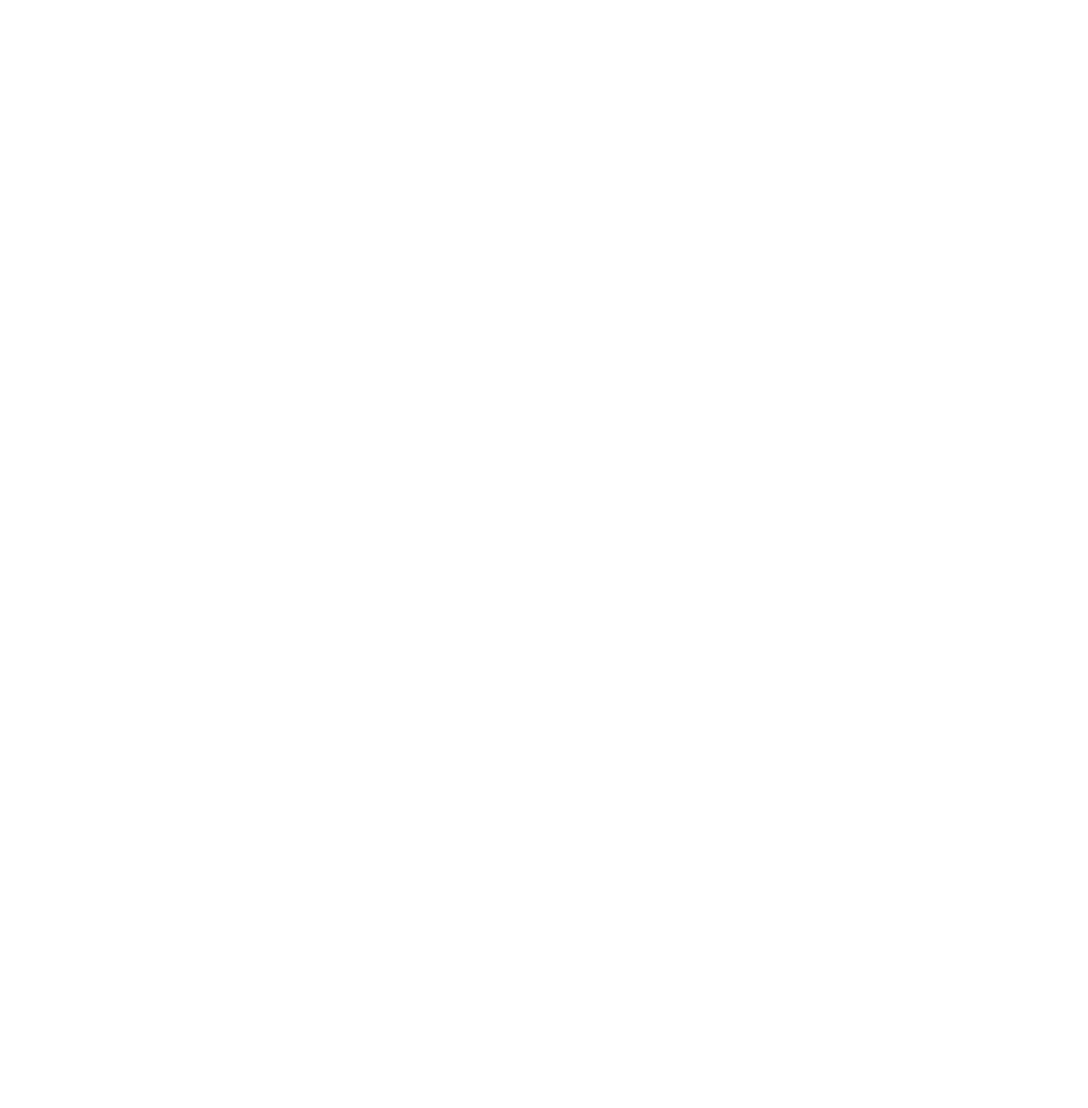
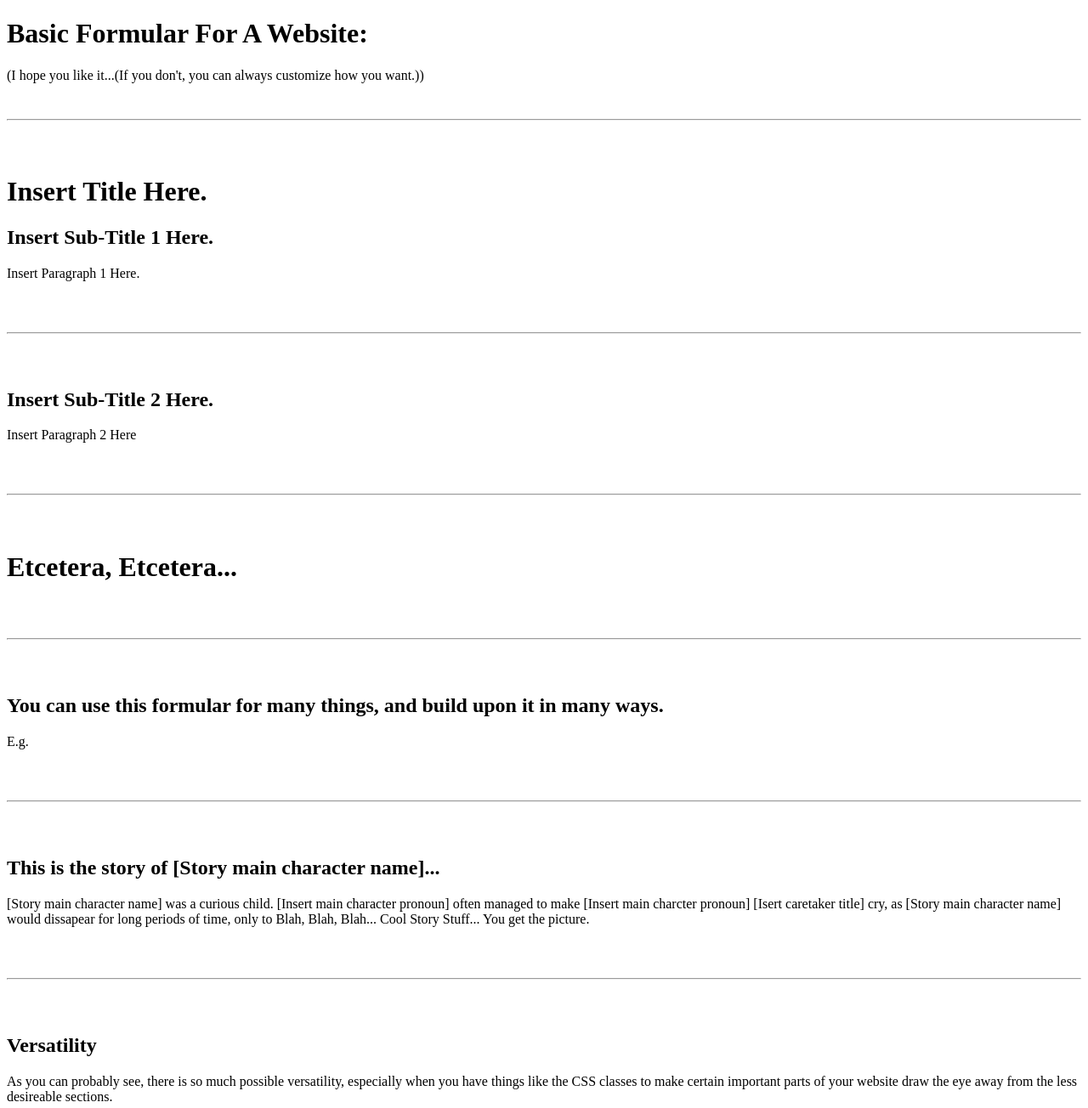
Before and after one commit to coombesrwscw/Year-10-Website, a plain HTML site: page index.html in a window 1280 px wide. Shown: the whole page at 85% size. Before the commit the page ends 800 px from the top, so only its background shows below. Drawn offline with Linux system fonts and the light colour scheme.

Commit message:
Update index.html

```diff
--- a/index.html
+++ b/index.html
@@ -1,12 +1,52 @@
 <!DOCTYPE html>
-<html lang="en">
-<head>
-    <meta charset="UTF-8">
-    <meta name="viewport" content="width=device-width, initial-scale=1.0">
-    <title>Document</title>
-    <link rel="stylesheet" href="style.css"/>
-</head>
-<body>
-
-</body>
+<html>
+  <head>
+    <link rel="stylesheet" href="style.css">
+    <link href="https://fonts.googleapis.com/css?family=Rock Salt&display=swap" rel="stylesheet">
+  </head>
+  <body>
+    <h1>Basic Formular For A Website:</h1>
+    <p>(I hope you like it...(If you don't, you can always customize how you want.))</p>
+    <br>
+    <hr>
+    <br>
+    <br>
+    <h1>Insert Title Here.</h1>
+    <h2>Insert Sub-Title 1 Here.</h2>
+    <p>Insert Paragraph 1 Here.</p>
+    <br>
+    <br>
+    <hr>
+    <br>
+    <br>
+    <h2>Insert Sub-Title 2 Here.</h2>
+    <p>Insert Paragraph 2 Here</p>
+    <br>
+    <br>
+    <hr>
+    <br>
+    <br>
+    <h1>Etcetera, Etcetera...</h1>
+    <br>
+    <br>
+    <hr>
+    <br>
+    <br>
+    <h2>You can use this formular for many things, and build upon it in many ways.</h2>
+    <p>E.g.</p>
+    <br>
+    <br>
+    <hr>
+    <br>
+    <br>
+    <h2 class="story-title">This is the story of [Story main character name]...</h2>
+    <p class="story">[Story main character name] was a curious child. [Insert main character pronoun] often managed to make [Insert main charcter pronoun] [Isert caretaker title] cry, as [Story main character name] would dissapear for long periods of time, only to Blah, Blah, Blah... Cool Story Stuff... You get the picture.</p>
+    <br>
+    <br>
+    <hr>
+    <br>
+    <br>
+    <h2>Versatility</h2>
+    <p>As you can probably see, there is so much possible versatility, especially when you have things like the CSS classes to make certain important parts of your website draw the eye away from the less desireable sections.</p>
+  </body>
 </html>
```
